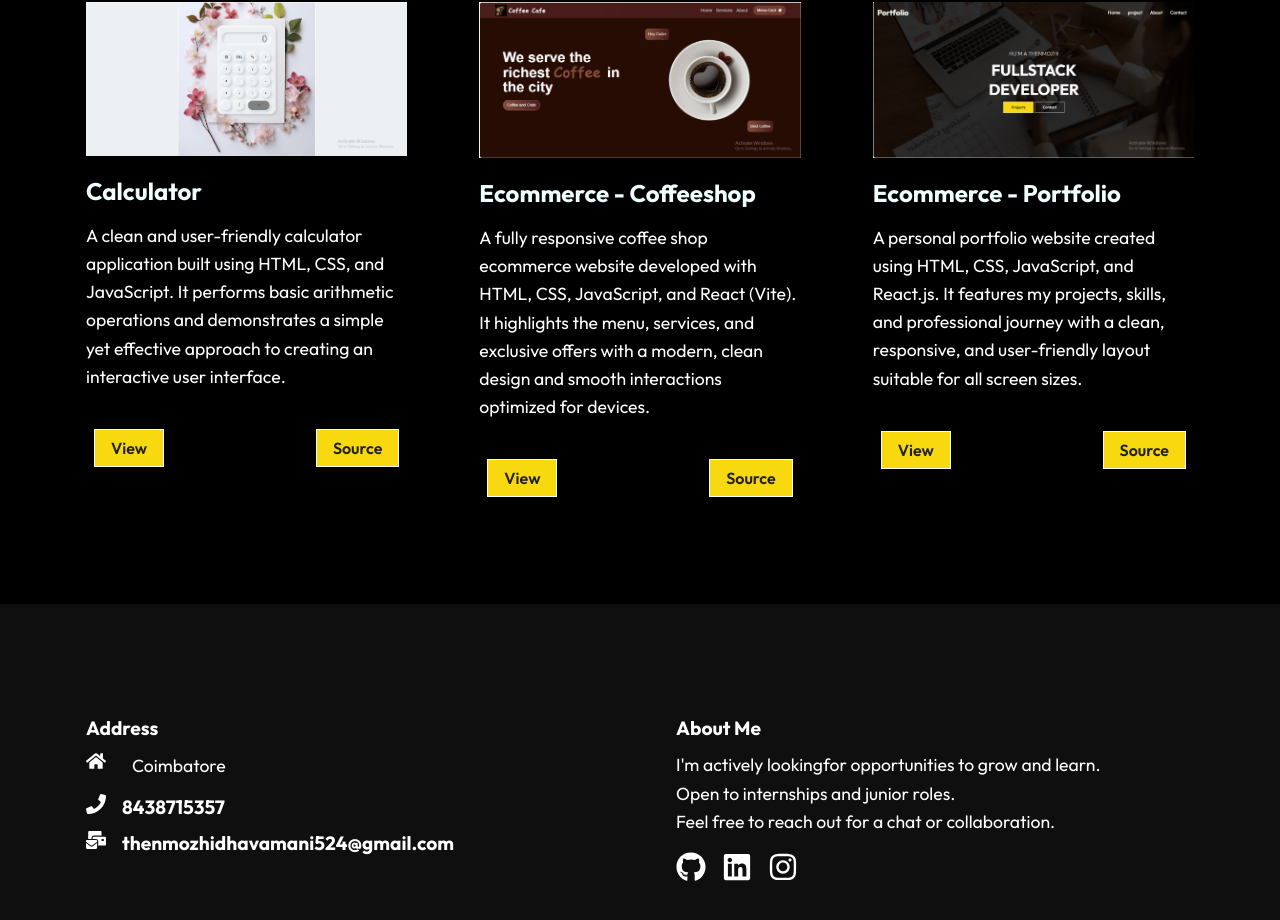
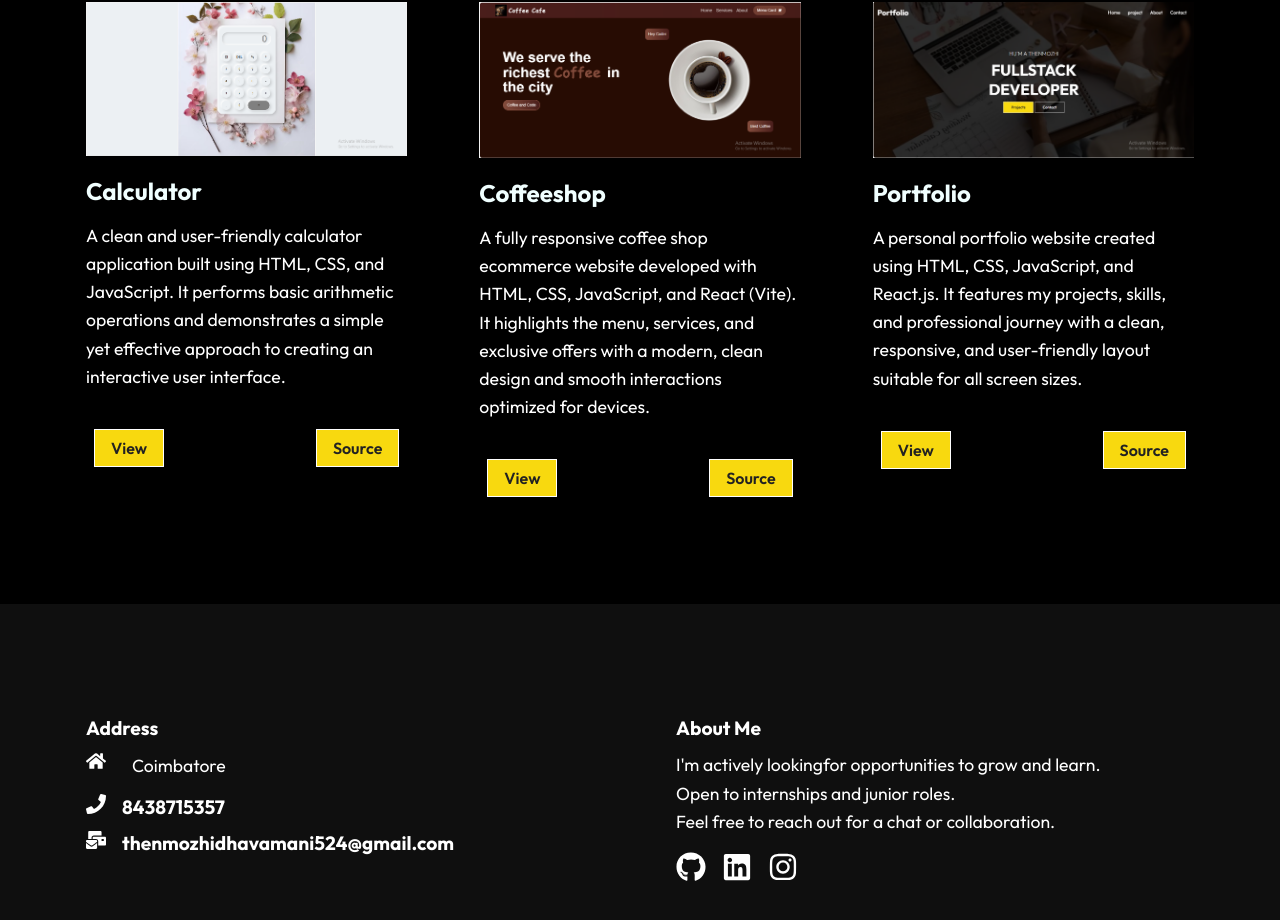
Before and after one commit to Ammu123324/portfolio, a React (Create React App) app: page /Project in a window 1280 px wide. Shown: the part 953-1873 px from the top of the page. Built offline with nearby package versions, Linux system fonts and the light colour scheme.

Commit message:
Initial commit

```diff
--- a/src/components/WorkCardData.js
+++ b/src/components/WorkCardData.js
@@ -11,13 +11,13 @@ const Project=[
     },
     {
         imgsrc:Coffeeshop,
-        title:" Ecommerce - Coffeeshop",
+        title:"  Coffeeshop",
         text:"A fully responsive coffee shop ecommerce website developed with HTML, CSS, JavaScript, and React (Vite). It highlights the menu, services, and exclusive offers with a modern, clean design and smooth interactions optimized for devices.",
          view:"https://thenmozhi-coffeeshop.netlify.app/"
     },
     {
     imgsrc: Portfolio,
-    title: "Ecommerce - Portfolio",
+    title: "Portfolio",
     text:"A personal portfolio website created using HTML, CSS, JavaScript, and React.js. It features my projects, skills, and professional journey with a clean, responsive, and user-friendly layout suitable for all screen sizes.",
     view: "https://github.com/Ammu123324/portfolio.git"
     }
```
